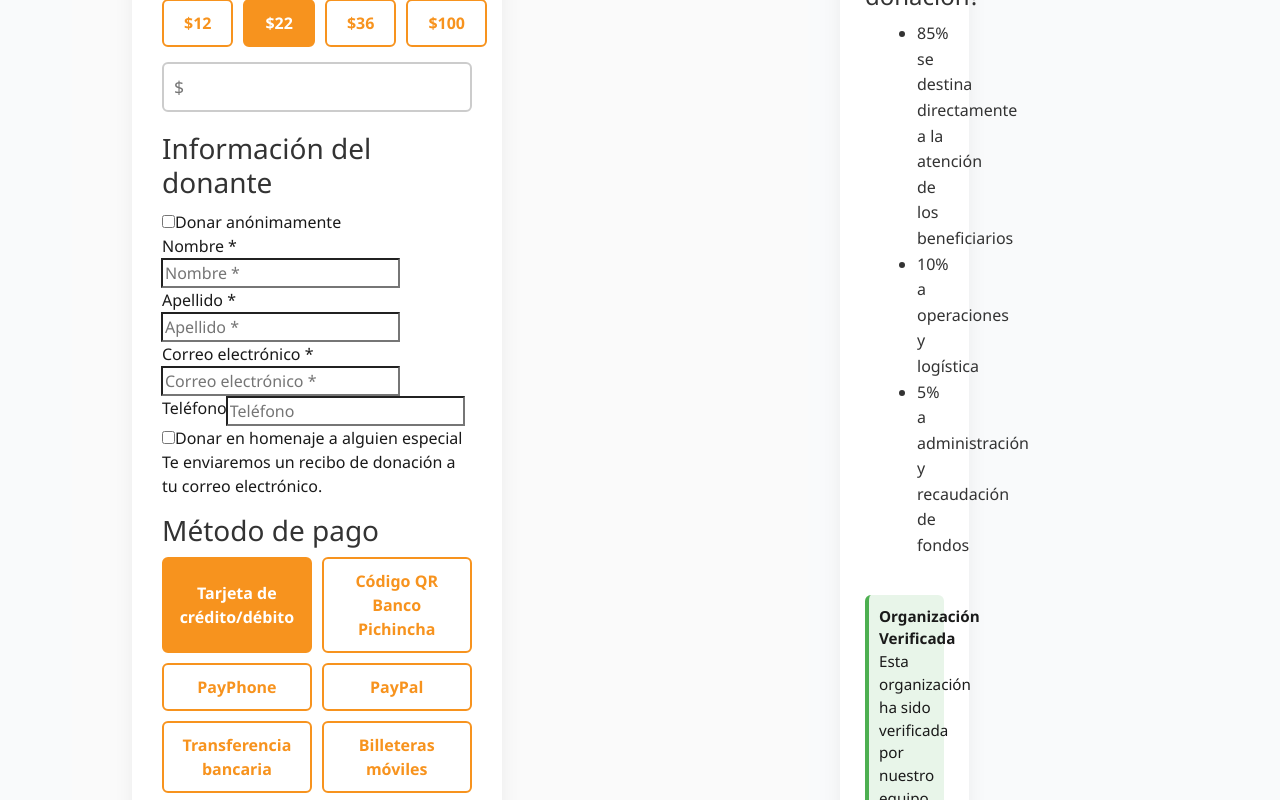
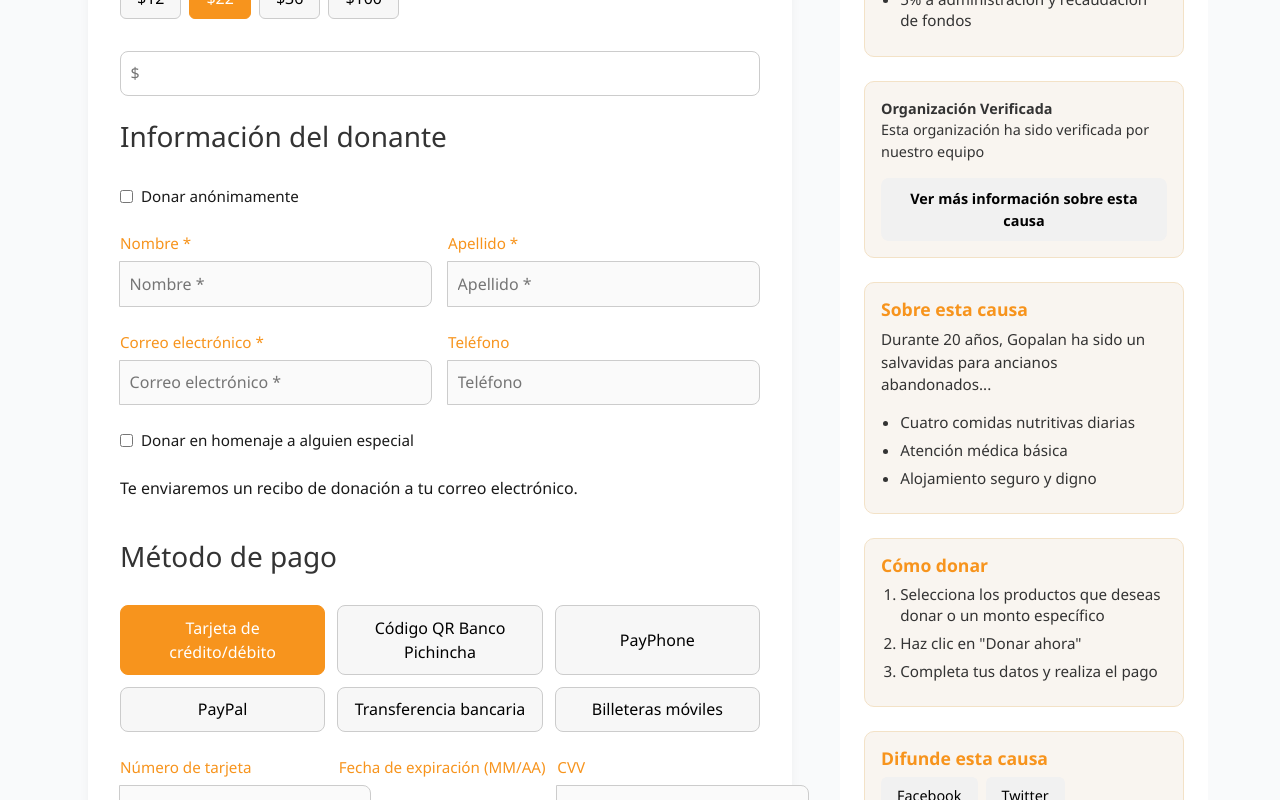
Before and after one commit to Alernanoh/Hackaton-BAQ, an Angular app: page / in a window 1280 px wide. Shown: the part 1400-2200 px from the top of the page. Built offline with nearby package versions, Linux system fonts and the light colour scheme.

Commit message:
formulario corregido

```diff
--- a/src/app/components/form/form.component.css
+++ b/src/app/components/form/form.component.css
@@ -1,191 +1,136 @@
-/* Updated form.component.css based on layout proportions and padding from provided design */
-
 .donation-container {
+  max-width: 960px;
+  margin: 0 auto;
+  padding: 2rem 1rem;
   display: flex;
-  justify-content: space-between;
-  align-items: flex-start;
-  padding: 40px 60px;
-  background-color: #fafafa;
-  font-family: 'Segoe UI', Tahoma, Geneva, Verdana, sans-serif;
+  justify-content: center;
 }
 
 .form-section {
-  width: 60%;
+  width: 100%;
   background-color: #fff;
-  padding: 30px;
+  padding: 2rem;
   border-radius: 12px;
-  box-shadow: 0 4px 20px rgba(0, 0, 0, 0.06);
+  box-shadow: 0 0 10px rgba(0,0,0,0.05);
+  display: flex;
+  flex-direction: column;
+  gap: 1.5rem;
 }
 
-.info-section {
-  width: 35%;
-  background-color: #fff;
-  padding: 25px;
-  border-radius: 12px;
-  box-shadow: 0 4px 20px rgba(0, 0, 0, 0.06);
-  display: flex;
-  flex-direction: column;
-  gap: 20px;
-}
-
-h2, h3, h4 {
+.form-section h2, .form-section h3 {
   color: #333;
-  margin-bottom: 10px;
+  margin-bottom: 0.5rem;
 }
 
 .amount-options {
   display: flex;
-  gap: 10px;
-  margin-bottom: 15px;
+  gap: 0.5rem;
+  flex-wrap: wrap;
 }
 
 .amount-options button {
-  padding: 10px 20px;
-  border: 2px solid #f7931e;
-  background-color: transparent;
-  color: #f7931e;
-  font-weight: bold;
+  padding: 0.5rem 1rem;
+  border: 1px solid #ccc;
+  background-color: #f7f7f7;
   border-radius: 6px;
+  font-weight: 500;
   cursor: pointer;
-  transition: background-color 0.2s;
+  transition: all 0.2s ease-in-out;
 }
 
-.amount-options button.active,
-.amount-options button:hover {
-  background-color: #f7931e;
+.amount-options button.active {
+  background-color: #f7941d;
   color: white;
+  border-color: #f7941d;
 }
 
 .amount-input {
   width: 100%;
-  margin-bottom: 20px;
-  padding: 10px;
-  font-size: 1.1em;
-  border: 2px solid #ccc;
-  border-radius: 6px;
+  padding: 0.6rem;
+  font-size: 1rem;
+  border: 1px solid #ccc;
+  border-radius: 8px;
+  margin-top: 0.5rem;
 }
 
-.form-group {
+.info-donante {
+  display: flex;
+  flex-direction: column;
+  gap: 1.5rem;
+}
+
+.anonimo-checkbox {
+  display: flex;
+  align-items: center;
+  gap: 0.5rem;
+  font-weight: 500;
+  font-size: 0.95rem;
+}
+
+.inputs {
   display: flex;
   flex-wrap: wrap;
-  gap: 10px;
-  margin-bottom: 15px;
+  gap: 1rem;
 }
 
-.form-group input {
-  flex: 1 1 48%;
-  padding: 10px;
-  border: 1.5px solid #ccc;
-  border-radius: 6px;
-  transition: border-color 0.2s;
+.input-group {
+  display: flex;
+  flex-direction: column;
+  flex: 1;
+  min-width: 200px;
+  gap: 0.4rem;
 }
 
-.form-group input:focus {
-  border-color: #f7931e;
-  outline: none;
+.input-group label {
+  font-size: 0.95rem;
+  color: #f7941d;
+  font-weight: 500;
+}
+
+.input-group input {
+  padding: 0.6rem;
+  border-radius: 8px;
+  border: 1px solid #ccc;
+  font-size: 1rem;
+  background-color: #fafafa;
 }
 
 .payment-methods {
-  display: flex;
-  flex-wrap: wrap;
-  gap: 10px;
-  margin-bottom: 15px;
+  display: grid;
+  grid-template-columns: repeat(auto-fit, minmax(180px, 1fr));
+  gap: 0.75rem;
 }
 
 .payment-methods button {
-  flex: 1 1 48%;
-  padding: 10px;
-  border: 2px solid #f7931e;
-  background-color: transparent;
-  color: #f7931e;
-  font-weight: bold;
-  border-radius: 6px;
+  padding: 0.6rem;
+  border: 1px solid #ccc;
+  border-radius: 8px;
+  background-color: #f7f7f7;
+  font-weight: 500;
   cursor: pointer;
-  transition: background-color 0.2s;
+  transition: all 0.2s ease-in-out;
 }
 
-.payment-methods button.active,
-.payment-methods button:hover {
-  background-color: #f7931e;
+.payment-methods button.active {
+  background-color: #f7941d;
   color: white;
+  border-color: #f7941d;
 }
 
-.donate-btn {
-  width: 100%;
-  padding: 15px;
-  background-color: #f7931e;
+.btn-orange {
+  background: #f7941d;
   color: white;
-  font-size: 1.1em;
-  font-weight: bold;
   border: none;
-  border-radius: 6px;
+  padding: 0.9rem;
+  border-radius: 8px;
   cursor: pointer;
-  transition: 0.3s;
-  margin-top: 10px;
-}
-
-.donate-btn:hover {
-  background-color: #e48217;
+  font-size: 1rem;
+  font-weight: 600;
+  margin-top: 1rem;
 }
 
 small {
-  display: block;
-  margin-top: 10px;
-  font-size: 0.8em;
-  color: #555;
+  margin-top: 0.5rem;
+  font-size: 0.85rem;
+  color: #666;
 }
-
-.info-section ul, .info-section ol {
-  margin-left: 20px;
-  color: #333;
-  line-height: 1.6;
-}
-
-.verified-org p {
-  background-color: #e8f5e9;
-  border-left: 4px solid #4caf50;
-  padding: 10px;
-  border-radius: 6px;
-  font-size: 0.95em;
-}
-
-.more-info {
-  margin-top: 10px;
-  padding: 8px 12px;
-  background-color: #f7931e;
-  color: white;
-  border: none;
-  border-radius: 6px;
-  cursor: pointer;
-}
-
-.share button {
-  margin-right: 10px;
-  background-color: #1877f2;
-  color: white;
-  padding: 8px 12px;
-  border-radius: 6px;
-  border: none;
-  cursor: pointer;
-}
-
-.share button:nth-child(2) {
-  background-color: #1da1f2;
-}
-
-@media (max-width: 768px) {
-  .donation-container {
-    flex-direction: column;
-    padding: 20px;
-  }
-
-  .form-section, .info-section {
-    width: 100%;
-    max-width: 100%;
-  }
-
-  .payment-methods button,
-  .form-group input {
-    flex: 1 1 100%;
-  }
-}
--- a/src/app/components/form/form.component.html
+++ b/src/app/components/form/form.component.html
@@ -1,4 +1,4 @@
-<!-- form.component.html -->
+
 <div class="donation-container">
   <div class="form-section">
     <h2>¿Cuánto quieres donar?</h2>
--- a/src/app/components/informativo/informativo.component.css
+++ b/src/app/components/informativo/informativo.component.css
@@ -1,191 +1,88 @@
-/* Updated form.component.css based on layout proportions and padding from provided design */
-
-.donation-container {
+.info-section {
+  background: #fff;
+  padding: 1.5rem;
+  border-radius: 12px;
   display: flex;
-  justify-content: space-between;
-  align-items: flex-start;
-  padding: 40px 60px;
-  background-color: #fafafa;
-  font-family: 'Segoe UI', Tahoma, Geneva, Verdana, sans-serif;
+  flex-direction: column;
+  gap: 1.5rem;
+  font-size: 0.95rem;
+  color: #333;
 }
 
-.form-section {
-  width: 60%;
-  background-color: #fff;
-  padding: 30px;
-  border-radius: 12px;
-  box-shadow: 0 4px 20px rgba(0, 0, 0, 0.06);
+.info-section h4 {
+  font-size: 1.1rem;
+  font-weight: 600;
+  color: #f7941d;
+  margin-bottom: 0.5rem;
 }
 
-.info-section {
-  width: 35%;
-  background-color: #fff;
-  padding: 25px;
-  border-radius: 12px;
-  box-shadow: 0 4px 20px rgba(0, 0, 0, 0.06);
-  display: flex;
-  flex-direction: column;
-  gap: 20px;
+.info-section ul,
+.info-section ol {
+  padding-left: 1.2rem;
+  margin: 0.5rem 0;
 }
 
-h2, h3, h4 {
-  color: #333;
-  margin-bottom: 10px;
+.info-section ul li,
+.info-section ol li {
+  margin-bottom: 0.4rem;
+  line-height: 1.4;
 }
 
-.amount-options {
-  display: flex;
-  gap: 10px;
-  margin-bottom: 15px;
+.verified-org {
+  background: #f9f5f0;
+  border: 1px solid #f3e2c7;
+  padding: 1rem;
+  border-radius: 10px;
 }
 
-.amount-options button {
-  padding: 10px 20px;
-  border: 2px solid #f7931e;
-  background-color: transparent;
-  color: #f7931e;
-  font-weight: bold;
-  border-radius: 6px;
-  cursor: pointer;
-  transition: background-color 0.2s;
-}
-
-.amount-options button.active,
-.amount-options button:hover {
-  background-color: #f7931e;
-  color: white;
-}
-
-.amount-input {
-  width: 100%;
-  margin-bottom: 20px;
-  padding: 10px;
-  font-size: 1.1em;
-  border: 2px solid #ccc;
-  border-radius: 6px;
-}
-
-.form-group {
-  display: flex;
-  flex-wrap: wrap;
-  gap: 10px;
-  margin-bottom: 15px;
-}
-
-.form-group input {
-  flex: 1 1 48%;
-  padding: 10px;
-  border: 1.5px solid #ccc;
-  border-radius: 6px;
-  transition: border-color 0.2s;
-}
-
-.form-group input:focus {
-  border-color: #f7931e;
-  outline: none;
-}
-
-.payment-methods {
-  display: flex;
-  flex-wrap: wrap;
-  gap: 10px;
-  margin-bottom: 15px;
-}
-
-.payment-methods button {
-  flex: 1 1 48%;
-  padding: 10px;
-  border: 2px solid #f7931e;
-  background-color: transparent;
-  color: #f7931e;
-  font-weight: bold;
-  border-radius: 6px;
-  cursor: pointer;
-  transition: background-color 0.2s;
-}
-
-.payment-methods button.active,
-.payment-methods button:hover {
-  background-color: #f7931e;
-  color: white;
-}
-
-.donate-btn {
-  width: 100%;
-  padding: 15px;
-  background-color: #f7931e;
-  color: white;
-  font-size: 1.1em;
-  font-weight: bold;
-  border: none;
-  border-radius: 6px;
-  cursor: pointer;
-  transition: 0.3s;
-  margin-top: 10px;
-}
-
-.donate-btn:hover {
-  background-color: #e48217;
-}
-
-small {
-  display: block;
-  margin-top: 10px;
-  font-size: 0.8em;
-  color: #555;
-}
-
-.info-section ul, .info-section ol {
-  margin-left: 20px;
-  color: #333;
-  line-height: 1.6;
-}
-
-.verified-org p {
-  background-color: #e8f5e9;
-  border-left: 4px solid #4caf50;
-  padding: 10px;
-  border-radius: 6px;
-  font-size: 0.95em;
+.verified-org .verified {
+  font-size: 0.9rem;
+  margin-bottom: 0.5rem;
 }
 
 .more-info {
-  margin-top: 10px;
-  padding: 8px 12px;
-  background-color: #f7931e;
-  color: white;
+  margin-top: 0.5rem;
+  background: #f1f1f1;
   border: none;
-  border-radius: 6px;
+  padding: 0.6rem 1rem;
+  border-radius: 8px;
+  font-weight: bold;
   cursor: pointer;
+  font-size: 0.9rem;
+}
+
+.about-cause,
+.usage-info,
+.how-to-donate,
+.share,
+.secure-donation {
+  background: #f9f5f0;
+  border: 1px solid #f3e2c7;
+  padding: 1rem;
+  border-radius: 10px;
 }
 
 .share button {
-  margin-right: 10px;
-  background-color: #1877f2;
-  color: white;
-  padding: 8px 12px;
+  background: #f1f1f1;
+  border: none;
+  padding: 0.5rem 1rem;
   border-radius: 6px;
-  border: none;
+  margin-right: 0.5rem;
   cursor: pointer;
+  font-size: 0.9rem;
+  font-weight: 500;
+  transition: background 0.2s ease;
 }
 
-.share button:nth-child(2) {
-  background-color: #1da1f2;
+.share button:hover {
+  background: #e2e2e2;
 }
 
-@media (max-width: 768px) {
-  .donation-container {
-    flex-direction: column;
-    padding: 20px;
-  }
+.secure-donation ul li {
+  padding-left: 0.2rem;
+  margin-bottom: 0.5rem;
+}
 
-  .form-section, .info-section {
-    width: 100%;
-    max-width: 100%;
-  }
-
-  .payment-methods button,
-  .form-group input {
-    flex: 1 1 100%;
-  }
+.secure-donation ul li strong {
+  color: #f7941d;
 }
```
